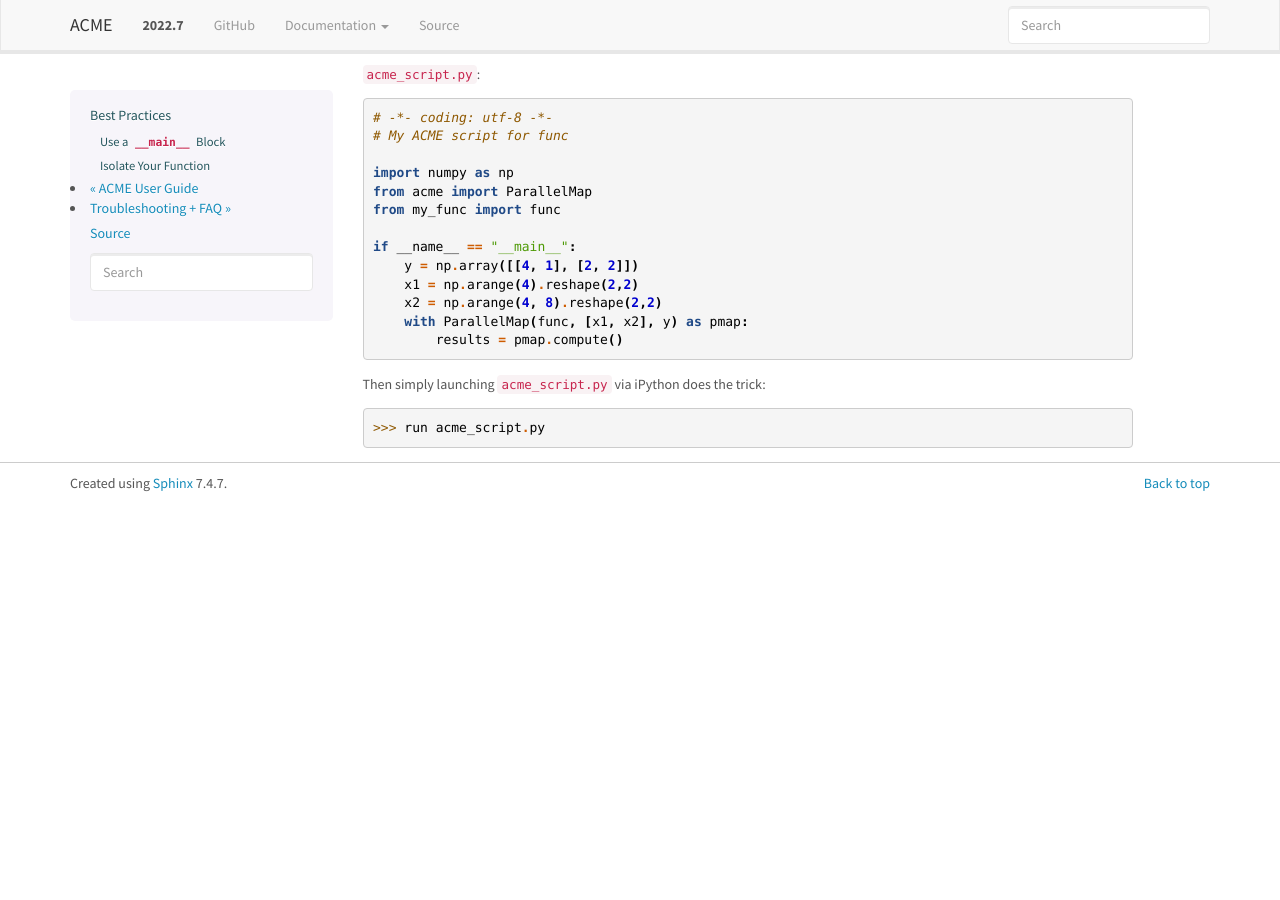
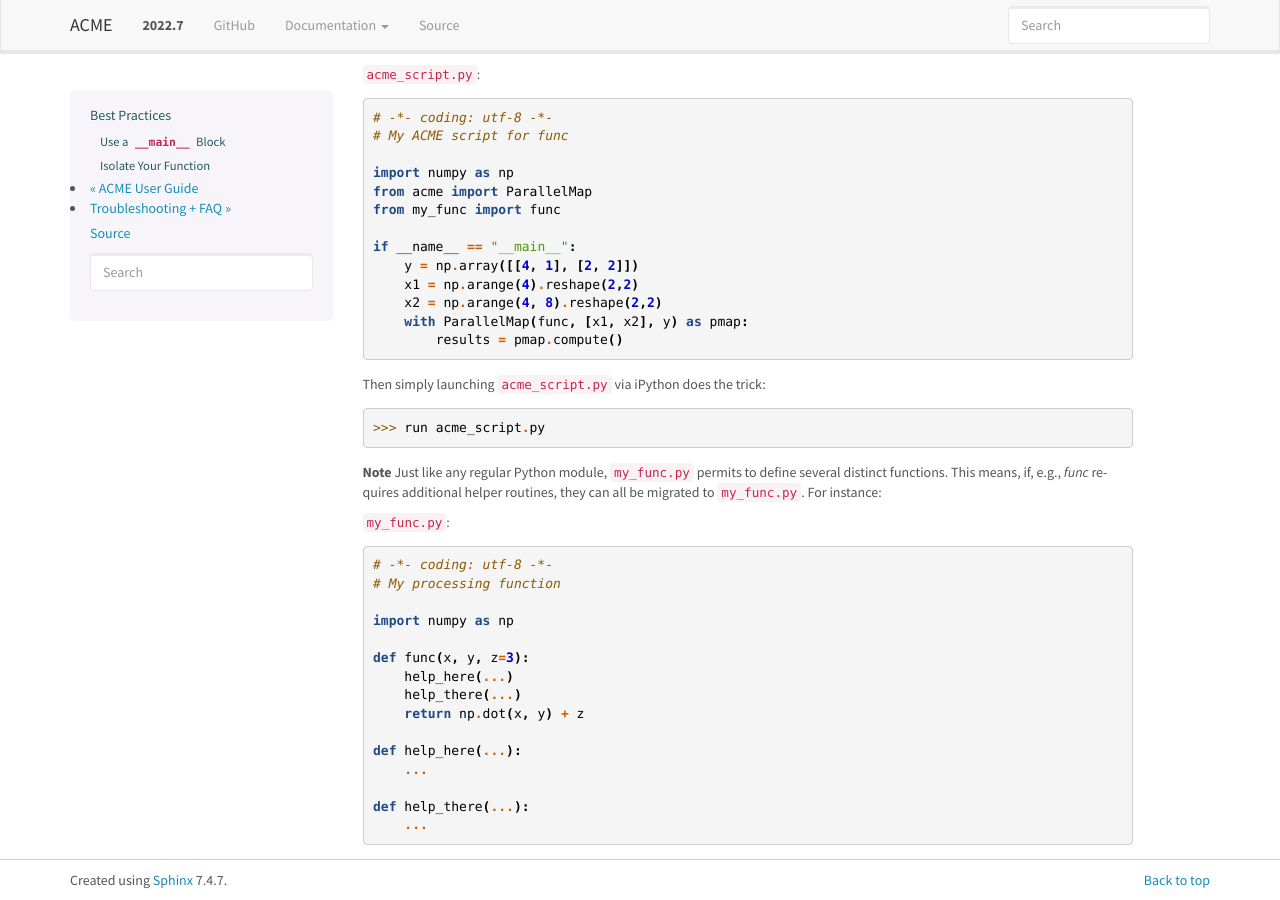
Before and after one commit to esi-neuroscience/acme, a Sphinx documentation site: the page built from doc/source/best_practices.rst, in a window 1280 px wide and 900 px high, scrolled down 1897 px. Built offline with Sphinx 7.4.7, drawn with Linux system fonts in a browser that asks for light colours; before the commit the page ends 2400 px from its top, so only the background shows below that.

Commit message:
DOC: Further modified documentation based on user-feedback
- clarified user function isolation
- explicitly addressed HDF5 dataset naming in case of multiple
  return arguments (both thanks to @timnaher)

 On branch dev
 Changes to be committed:
	modified:   doc/source/best_practices.rst
	modified:   doc/source/userguide.rst

```diff
--- a/doc/source/best_practices.rst
+++ b/doc/source/best_practices.rst
@@ -138,3 +138,27 @@ Then simply launching ``acme_script.py`` via iPython does the trick:
 .. code-block:: python
 
     >>> run acme_script.py
+
+**Note** Just like any regular Python module, ``my_func.py`` permits to define
+several distinct functions. This means, if, e.g., `func` requires additional helper
+routines, they can all be migrated to ``my_func.py``. For instance:
+
+``my_func.py``:
+
+.. code-block:: python
+
+    # -*- coding: utf-8 -*-
+    # My processing function
+
+    import numpy as np
+
+    def func(x, y, z=3):
+        help_here(...)
+        help_there(...)
+        return np.dot(x, y) + z
+
+    def help_here(...):
+        ...
+
+    def help_there(...):
+        ...
```
Also changed, not shown: doc/source/userguide.rst (+13 -6 lines).
